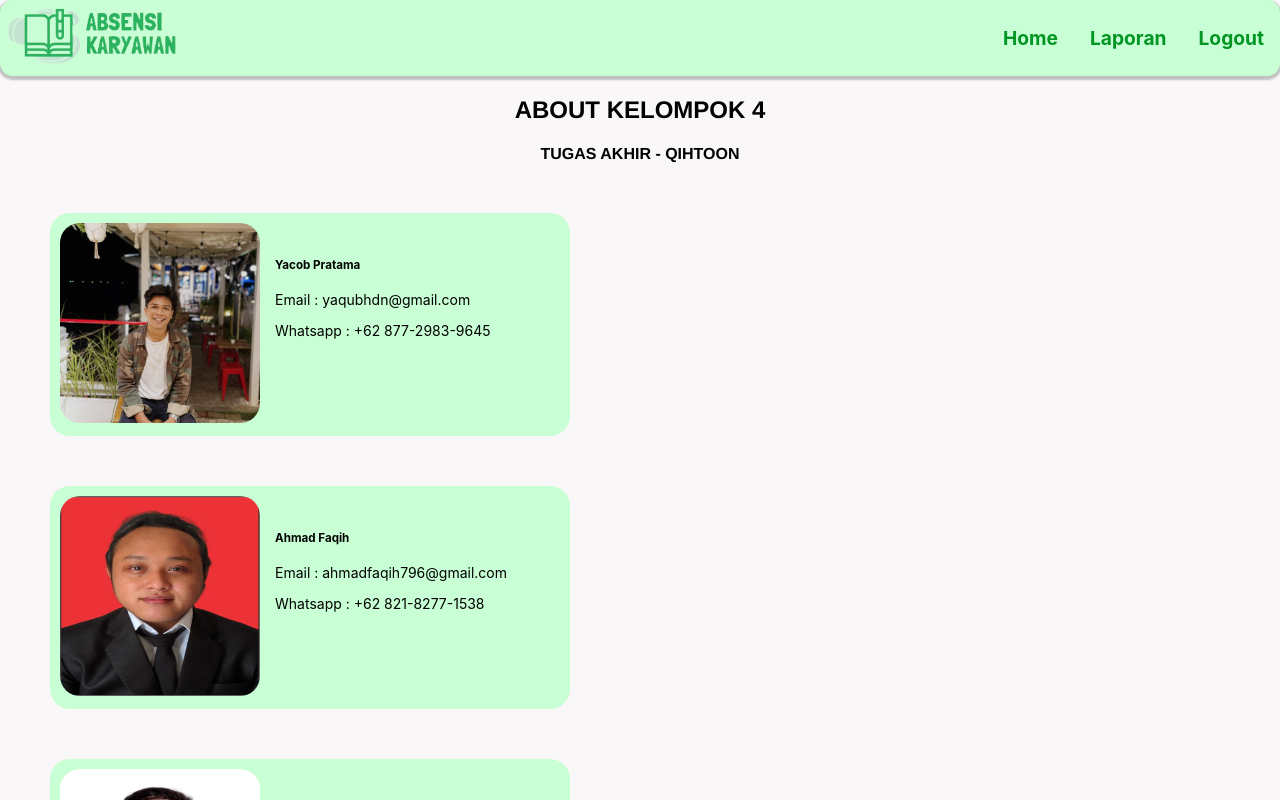
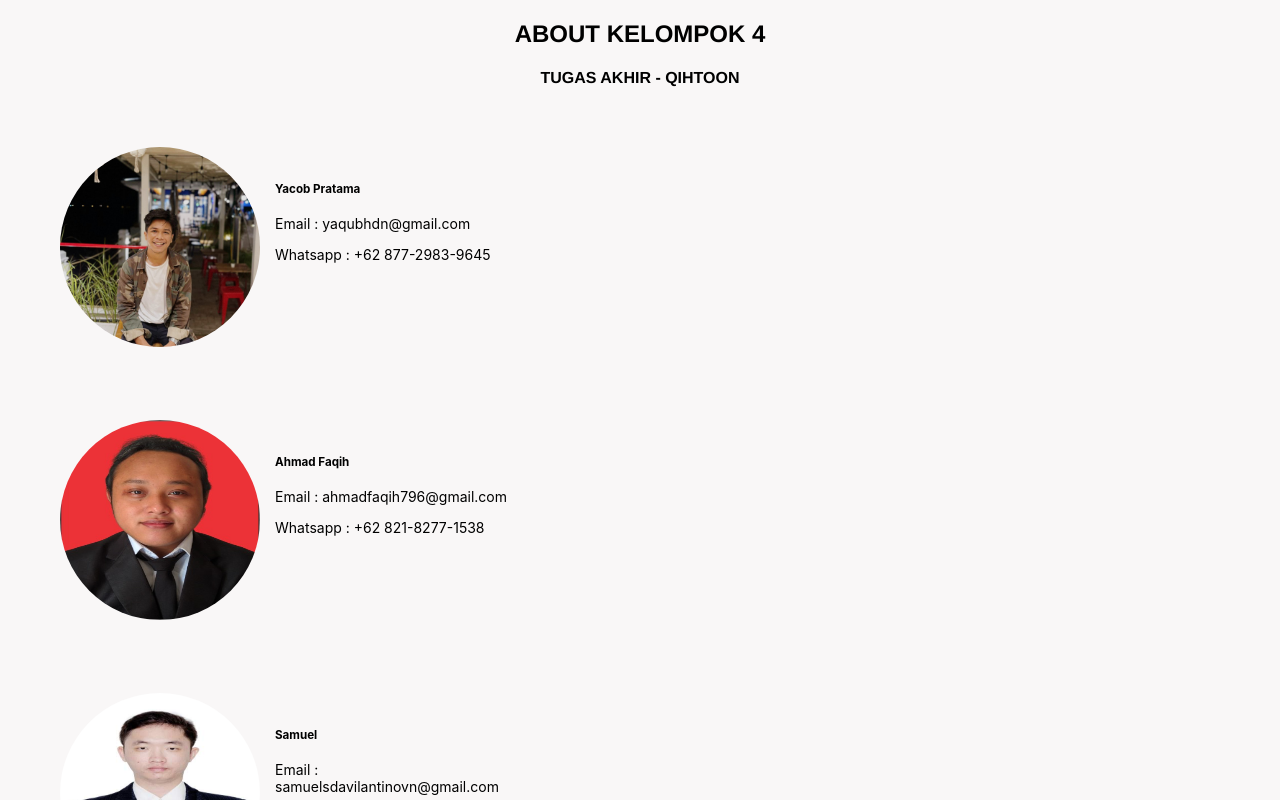
Before and after one commit to ahmadfaqih796/absensi-react, a React (Create React App) app: page /about in a window 1280 px wide. Shown: the top 800 px of the page. Built offline with nearby package versions, Linux system fonts and the light colour scheme.

Commit message:
Revert "colorAbout"
This reverts commit 17453d5d8332983d9e66ac3b20de7049dab78f8c.

```diff
--- a/package.json
+++ b/package.json
@@ -9,7 +9,6 @@
     "axios": "^1.1.3",
     "moment": "^2.29.4",
     "react": "^18.2.0",
-    "react-bootstrap-icons": "^1.9.1",
     "react-dom": "^18.2.0",
     "react-router-dom": "^6.4.2",
     "react-scripts": "5.0.1",
--- a/src/App.js
+++ b/src/App.js
@@ -12,7 +12,10 @@ import CreateLaporanKaryawan from "./pages/karyawan/create.laporan";
 import BerandaSpv from "./pages/spv/beranda.spv";
 import BerandaAdmin from "./pages/admin/Beranda";
 import DataLaporanAdmin from "./pages/admin/laporan/data.laporan";
+import DataLaporanSPV from "./pages/spv/laporan.spv";
+import DataAbsensi from "./pages/admin/absensi/data.absensi";
 import About from "./pages/About";
+
 const Protected = () => {
   const lokal = {
     token: localStorage.getItem("token"),
@@ -33,6 +36,7 @@ function App() {
       <Routes>
         <Route path="/admin" element={<Protected />}>
           <Route index element={<BerandaAdmin />} />
+          <Route path="/admin/absensi" element={<DataAbsensi />} />
           <Route path="/admin/karyawan" element={<DataKaryawan />} />
           <Route path="/admin/karyawan/tambah" element={<CreateKaryawan />} />
           <Route
@@ -43,7 +47,7 @@ function App() {
             path="/admin/karyawan/detail/:nik"
             element={<DetailKaryawan />}
           />
-          {/* <Route path="/admin/laporan" element={<DataLaporanAdmin />} /> */}
+          <Route path="/admin/laporan" element={<DataLaporanAdmin />} />
           <Route
             path="/admin/laporan/tambah"
             element={<CreateLaporanKaryawan />}
@@ -60,7 +64,7 @@ function App() {
         {/* spv */}
         <Route path="/spv" element={<Protected />}>
           <Route index element={<BerandaSpv />} />
-					<Route path="/spv/laporan" element={<DataLaporanAdmin />}/>
+					<Route path="/spv/laporan" element={<DataLaporanSPV />}/>
         </Route>
         <Route path="/" element={<LoginAdmin />} />
         <Route path="/login" element={<LoginAdmin />} />
--- a/src/assets/css/about.css
+++ b/src/assets/css/about.css
@@ -7,12 +7,12 @@ h2, h4 {
 
 
 .gallery{
-    background-color:var(--succes) ;
+    background-color:var(--primary-variant) ;
     text-align: left ;
     width: 500px;
     border: 100px;
     padding: 10px;
-    border-radius: 20px ;
+    border-radius: 50px ;
     display: flex;
     font-size: 14px;
     margin: 50px;
@@ -34,7 +34,7 @@ h2, h4 {
   }
 
   div.gallery img {
-    border-radius: 10%;
+    border-radius: 50%;
 
   }
 
--- a/src/assets/css/navigasi.css
+++ b/src/assets/css/navigasi.css
@@ -7,7 +7,7 @@
   padding: 0.5rem 0rem;
   background-color: var(--succes);
   box-shadow: 0 2px 2px 2px rgba(9, 9, 9, 0.23);
-  border-radius: 13px;
+  border-radius: 0 0 1rem 1rem;
 }
 
 .menu {
--- a/src/pages/About.js
+++ b/src/pages/About.js
@@ -3,13 +3,9 @@ import yaqub from "../assets/image/yaqub.jpeg"
 import faqih from "../assets/image/faqih.jpeg"
 import samuel from "../assets/image/samuel.jpeg"
 import indra from "../assets/image/indra.jpeg"
-import Navbar from "../components/Navbar";
-import Footer from "../components/Footer";
 
 const About = () => {
     return(
-        <>
-        <Navbar/>
         <section>
           <h2 className="h2">ABOUT KELOMPOK 4</h2>
           <h4 className="h4">TUGAS AKHIR - QIHTOON</h4>
@@ -26,6 +22,7 @@ const About = () => {
               </div>
             </div>
           </div>
+
           <div className="g2">
             <div className="gallery">
               <a target="_blank" href="faqih.jpeg">
@@ -38,6 +35,7 @@ const About = () => {
               </div>
             </div>
           </div>
+
           <div className="g3">
             <div className="gallery">
               <a target="_blank" href="samuel.jpeg">
@@ -50,6 +48,7 @@ const About = () => {
               </div>
             </div>
           </div>
+
           <div className="g4">
             <div className="gallery">
               <a target="_blank" href="indra.jpeg">
@@ -62,9 +61,21 @@ const About = () => {
               </div>
             </div>
           </div>
+
+
+            {/* <div className="gallery">
+              <a target="_blank" href="img_lights.jpg">
+                <img src={indra} alt="Northern Lights" width="200" height="200"/>
+              </a>
+              <div className="desc">Add a description of the image here</div>
+            </div>
+            <div className="gallery">
+              <a target="_blank" href="img_mountains.jpg">
+                <img src={samuel} alt="Mountains" width="200" height="200"/>
+              </a>
+              <div className="desc">Add a description of the image here</div>
+            </div> */}
       </section>
-      <Footer/>
-      </>
   )
 }
 export default About
--- a/src/pages/admin/about/About.js
+++ b/src/pages/admin/about/About.js
@@ -3,12 +3,10 @@ import yaqub from "../assets/image/yaqub.jpeg"
 import faqih from "../assets/image/faqih.jpeg"
 import samuel from "../assets/image/samuel.jpeg"
 import indra from "../assets/image/indra.jpeg"
-import Navbar from "../../../components/Navbar";
 
 const About = () => {
     return(
         <section>
-
           <h2 className="h2">ABOUT KELOMPOK 4</h2>
           <h4 className="h4">TUGAS AKHIR - QIHTOON</h4>
 
@@ -63,7 +61,6 @@ const About = () => {
               </div>
             </div>
           </div>
-          <Footer/>
       </section>
   )
 }
```
Also changed, not shown: 1 other file (tests, documents, lock files or other folders).
